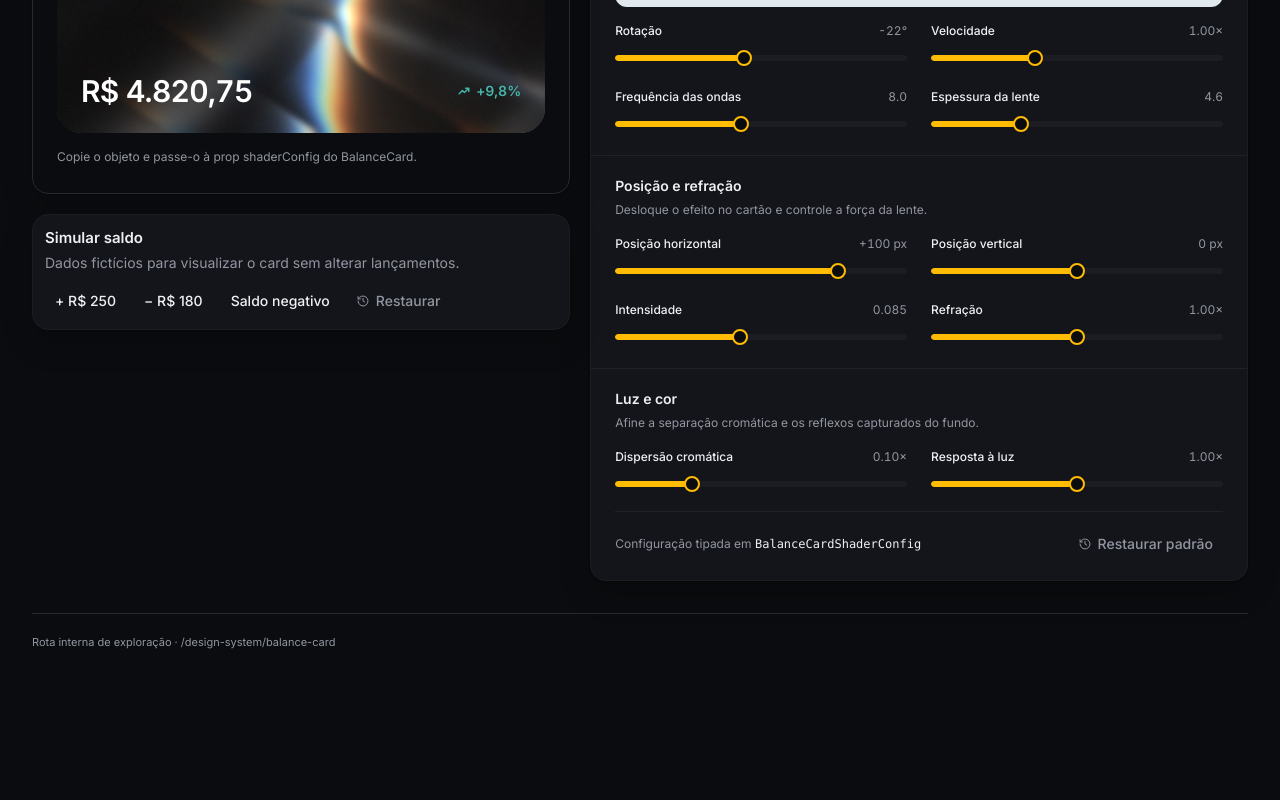
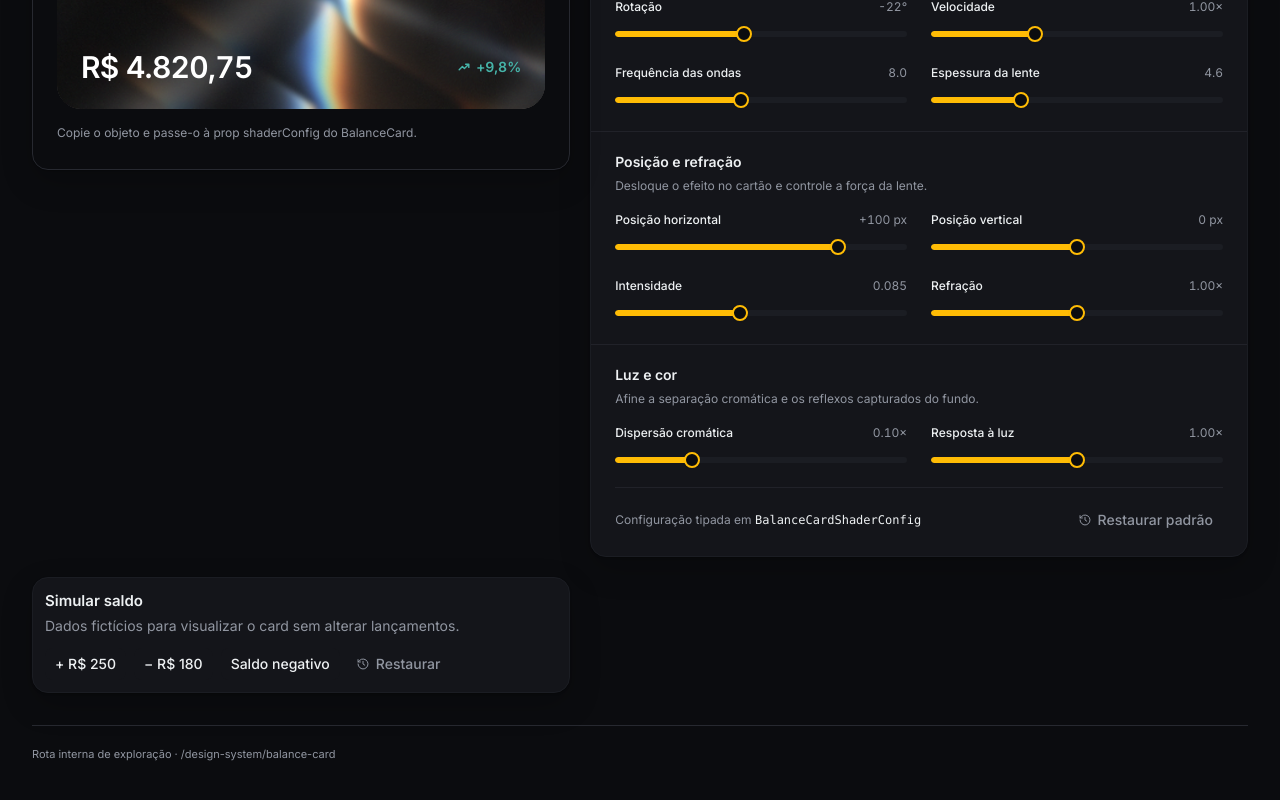
Before and after one commit to Gabriel3atista/finance, a Next.js app: page /design-system/balance-card in a window 1280 px wide. Shown: the part 452-1252 px from the top of the page. Before the commit the page ends 1142 px from the top, so only its background shows below. Built offline with nearby package versions, Linux system fonts and the light colour scheme; a web font is replaced by a local one.

Commit message:
fix: keep shader preview visible while scrolling

```diff
--- a/src/app/design-system/balance-card/page.tsx
+++ b/src/app/design-system/balance-card/page.tsx
@@ -131,8 +131,8 @@ export default function BalanceCardPlaygroundPage() {
   }
 
   return (
-    <main className="mx-auto min-h-dvh w-full max-w-7xl px-4 py-6 sm:px-8 sm:py-10">
-      <div className="mb-8 flex items-center justify-between gap-4">
+    <main className="mx-auto min-h-dvh w-full max-w-7xl px-4 pb-6 pt-0 sm:px-8 sm:pb-10">
+      <div className="sticky top-0 z-40 -mx-4 mb-6 flex min-h-[var(--app-header-height)] items-center justify-between gap-4 border-b border-line bg-graphite-900/95 px-4 pb-2 pt-[env(safe-area-inset-top)] sm:-mx-8 sm:px-8">
         <div className="inline-flex items-center gap-2 rounded-full border border-line bg-graphite-800 px-3 py-1.5 text-[11px] font-medium uppercase tracking-[0.14em] text-moon-300">
           <span className="size-1.5 rounded-full bg-mint-400" />
           Design system · playground
@@ -175,9 +175,8 @@ export default function BalanceCardPlaygroundPage() {
         </p>
       </header>
 
-      <div className="grid items-start gap-5 xl:grid-cols-[minmax(0,0.9fr)_minmax(0,1.1fr)]">
-        <div className="space-y-5 xl:sticky xl:top-6 xl:self-start">
-          <Card className="overflow-hidden border-line bg-graphite-900">
+      <div className="flex flex-col items-stretch gap-5 xl:grid xl:grid-cols-[minmax(0,0.9fr)_minmax(0,1.1fr)]">
+        <Card className="sticky top-[var(--app-sticky-content-top)] z-30 w-full self-start overflow-hidden border-line bg-graphite-900">
           <CardHeader className="flex flex-wrap items-center justify-between gap-3 border-b border-line/70 p-5 sm:px-6">
             <div>
               <CardTitle>Prévia ao vivo</CardTitle>
@@ -216,48 +215,7 @@ export default function BalanceCardPlaygroundPage() {
           </CardContent>
         </Card>
 
-          <Card>
-            <CardHeader>
-              <CardTitle>Simular saldo</CardTitle>
-              <CardDescription className="mt-1">
-                Dados fictícios para visualizar o card sem alterar lançamentos.
-              </CardDescription>
-            </CardHeader>
-            <CardContent className="flex flex-wrap gap-2 pt-0">
-              <Button
-                onClick={() => setBalance((value) => value + 250)}
-                size="sm"
-                variant="secondary"
-              >
-                + R$ 250
-              </Button>
-              <Button
-                onClick={() => setBalance((value) => value - 180)}
-                size="sm"
-                variant="secondary"
-              >
-                − R$ 180
-              </Button>
-              <Button
-                onClick={() => setBalance(-350.4)}
-                size="sm"
-                variant="secondary"
-              >
-                Saldo negativo
-              </Button>
-              <Button
-                leadingIcon="HistoryOutline"
-                onClick={() => setBalance(INITIAL_BALANCE)}
-                size="sm"
-                variant="ghost"
-              >
-                Restaurar
-              </Button>
-            </CardContent>
-          </Card>
-        </div>
-
-        <Card className="overflow-hidden">
+        <Card className="w-full overflow-hidden">
           <CardHeader className="border-b border-line/70 px-5 py-4 sm:px-6">
             <CardTitle>Configuração do shader</CardTitle>
             <CardDescription className="mt-1">
@@ -426,6 +384,46 @@ export default function BalanceCardPlaygroundPage() {
             </div>
           </section>
         </Card>
+
+        <Card className="w-full xl:col-start-1">
+          <CardHeader>
+            <CardTitle>Simular saldo</CardTitle>
+            <CardDescription className="mt-1">
+              Dados fictícios para visualizar o card sem alterar lançamentos.
+            </CardDescription>
+          </CardHeader>
+          <CardContent className="flex flex-wrap gap-2 pt-0">
+            <Button
+              onClick={() => setBalance((value) => value + 250)}
+              size="sm"
+              variant="secondary"
+            >
+              + R$ 250
+            </Button>
+            <Button
+              onClick={() => setBalance((value) => value - 180)}
+              size="sm"
+              variant="secondary"
+            >
+              − R$ 180
+            </Button>
+            <Button
+              onClick={() => setBalance(-350.4)}
+              size="sm"
+              variant="secondary"
+            >
+              Saldo negativo
+            </Button>
+            <Button
+              leadingIcon="HistoryOutline"
+              onClick={() => setBalance(INITIAL_BALANCE)}
+              size="sm"
+              variant="ghost"
+            >
+              Restaurar
+            </Button>
+          </CardContent>
+        </Card>
       </div>
 
       <footer className="mt-8 border-t border-line pt-5 text-[11px] text-muted">
--- a/src/app/globals.css
+++ b/src/app/globals.css
@@ -3,6 +3,15 @@
 @tailwind utilities;
 
 @layer base {
+  :root {
+    --app-header-height: calc(56px + env(safe-area-inset-top, 0px));
+    --app-sticky-content-top: calc(var(--app-header-height) + 16px);
+  }
+
+  html {
+    scroll-padding-top: var(--app-sticky-content-top);
+  }
+
   a,
   button,
   [role="button"] {
--- a/src/shared/components/app-shell.tsx
+++ b/src/shared/components/app-shell.tsx
@@ -40,8 +40,8 @@ export function AppShell({
             />
           </aside>
           <div className="app-shell-content min-w-0 lg:flex lg:h-[100dvh] lg:min-h-0 lg:flex-col standalone-wide:!h-auto standalone-wide:min-h-0 standalone-wide:flex-1">
-            <header className="app-shell-header sticky top-0 z-30 flex min-h-[calc(56px_+_env(safe-area-inset-top))] shrink-0 items-center justify-between bg-graphite-900/60 px-4 pt-[env(safe-area-inset-top)] backdrop-blur-xl standalone:!min-h-[calc(56px_+_env(safe-area-inset-top)_+_16px)] standalone:!bg-graphite-900 standalone:!pt-[calc(env(safe-area-inset-top)_+_16px)] standalone:!backdrop-blur-none sm:px-8 lg:px-10">
-              <div className="pointer-events-none absolute inset-x-0 bottom-0 top-[env(safe-area-inset-top)] z-10 flex items-center justify-center">
+            <header className="app-shell-header sticky top-0 z-30 flex min-h-[var(--app-header-height)] shrink-0 items-center justify-between bg-graphite-900/60 px-4 pt-[env(safe-area-inset-top)] backdrop-blur-xl standalone:!min-h-[calc(var(--app-header-height)_+_16px)] standalone:!bg-graphite-900 standalone:!pt-[calc(env(safe-area-inset-top)_+_16px)] standalone:!backdrop-blur-none sm:px-8 lg:px-10">
+              <div className="pointer-events-none absolute inset-x-0 bottom-0 top-[env(safe-area-inset-top)] z-10 flex items-center justify-center standalone:!top-[calc(env(safe-area-inset-top)_+_16px)]">
                 <AppShellHeaderSlot />
               </div>
               <div className="app-shell-mobile-header flex w-full items-center justify-between lg:hidden mobile-app:!flex">
@@ -87,7 +87,7 @@ export function AppShell({
                 <SignOutButton />
               </div>
             </header>
-            <main className="min-w-0 lg:min-h-0 lg:flex-1 lg:overflow-y-auto">
+            <main className="min-w-0 scroll-pt-[var(--app-sticky-content-top)] lg:min-h-0 lg:flex-1 lg:overflow-y-auto">
               <div className="mx-auto w-full max-w-[1440px] px-3 pb-28 pt-3 sm:px-8 sm:pt-10 lg:px-10 lg:pb-12">
                 {children}
               </div>
```
Lines whose indentation alone changed are shown as unchanged.
